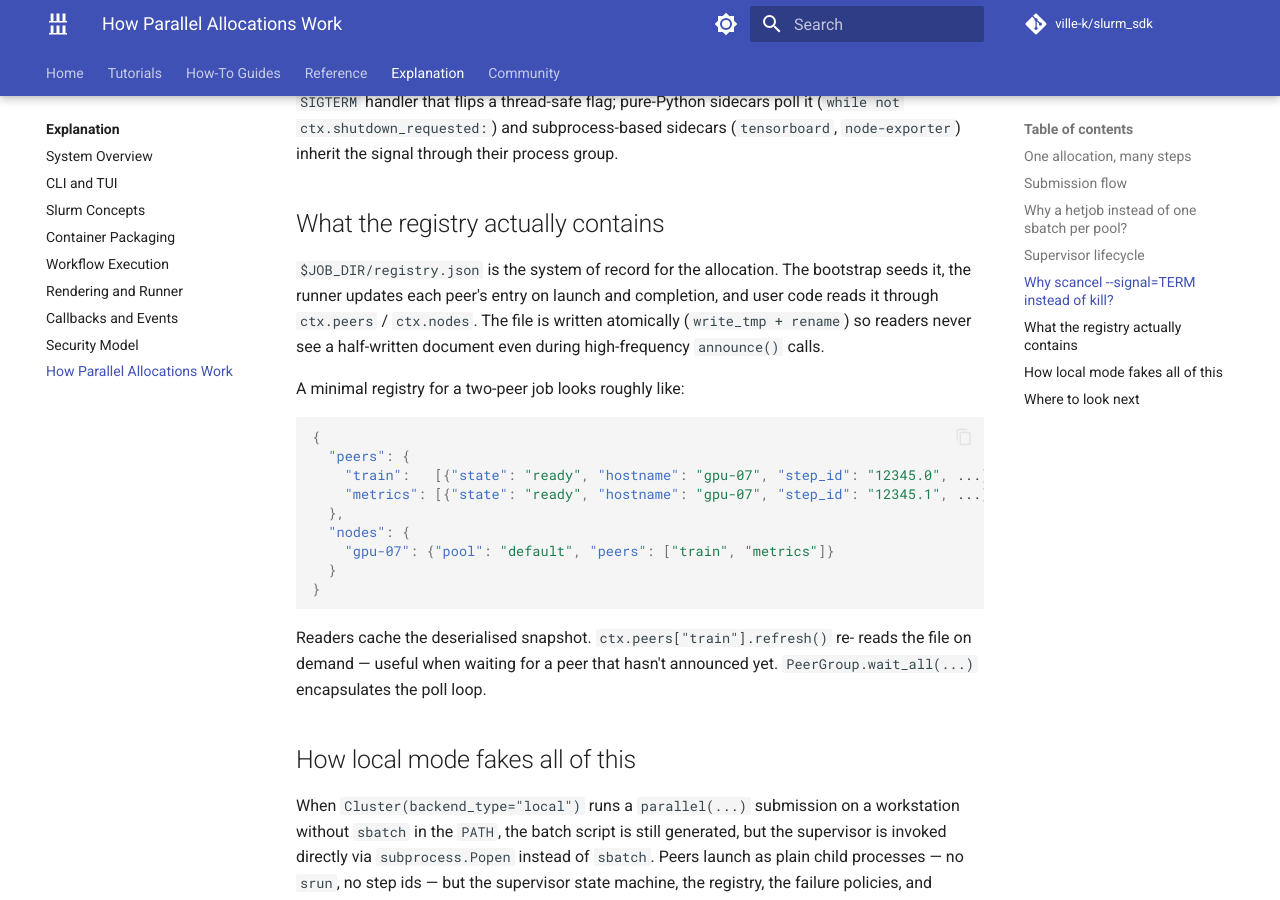
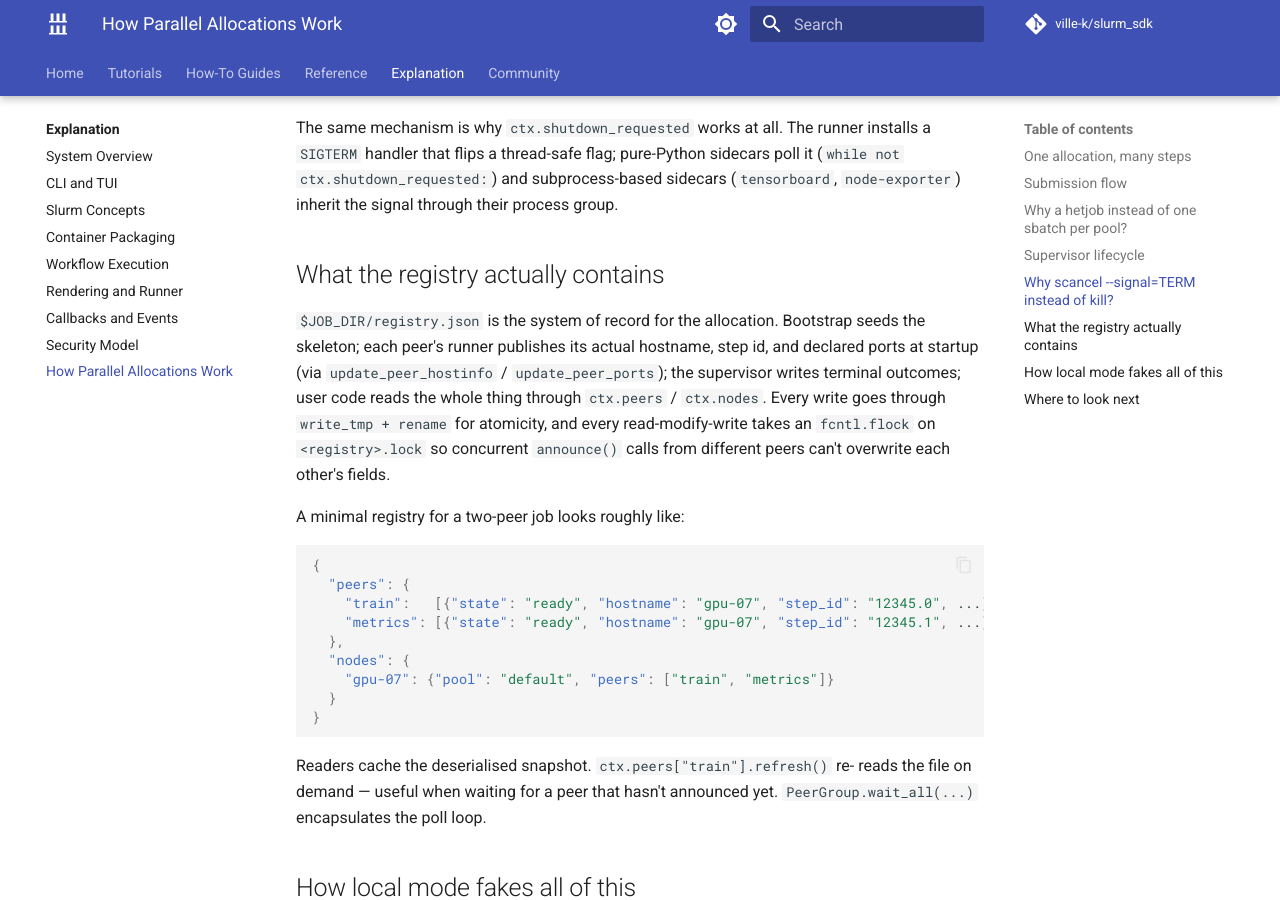
Before and after one commit to ville-k/slurm_sdk, an MkDocs documentation site: the page built from docs/explanation/slurm_allocations.md, in a window 1280 px wide and 900 px high, scrolled down 4505 px. Built offline with MkDocs 1.6.1 and Material for MkDocs 9.7.7, drawn with Linux system fonts in a browser that asks for light colours; comment, search, counter and statistics services are not loaded; some of the changed text lies outside the part shown.

Commit message:
docs(parallel): align service-discovery copy with runtime reality
The service-discovery how-to and the "parallel allocations" explanation
described intended design in a few places where the code did not yet
match:

- "Append-only registry, order does not matter" understated what the
  code now actually guarantees: serialized, last-writer-wins per key
  via ``fcntl.flock``. Updated phrasing to describe the actual
  concurrency model introduced in this branch.
- "Bootstrap seeds hostnames and step ids" was true only for pinned
  peers. Added an explicit line that unpinned peers carry
  ``hostname=""`` until their own runner publishes, plus a pointer to
  ``wait_all(keys=["hostname"])`` for callers that need to block until
  the real hostname is live.
- "Runner updates each peer's entry on launch and completion" is now
  actually true (launch publishes hostname / step id / ports), so the
  sentence stays but the accompanying blurb now covers the full set of
  mutators and mentions the file lock that makes concurrent announces
  safe.

No code changes; docs-only commit aligning the narrative with the
behaviour shipped in the preceding six fix commits.

Co-Authored-By: Claude Opus 4.7 (1M context) <noreply@anthropic.com>

```diff
--- a/docs/explanation/slurm_allocations.md
+++ b/docs/explanation/slurm_allocations.md
@@ -80,8 +80,12 @@ directives into concrete hostnames:
 - Pairs `Pool.node_labels[i]` with `hostnames[i]` in allocation order so
   `on_node="head"` becomes `--nodelist=compute-07`.
 - Topologically sorts the `colocate_with` graph and detects cycles.
-- Writes `$JOB_DIR/registry.json` with one entry per peer replica, every
-  hostname and pool filled in, `state="pending"`.
+- Writes `$JOB_DIR/registry.json` with one entry per peer replica. Pool,
+  component, and hostname list are recorded up front; pinned peers get
+  their hostname written, unpinned peers stay with `hostname=""` and
+  `state="pending"`. Each peer's runner publishes its actual hostname
+  and `SLURM_STEP_ID` at startup (see "What the registry actually
+  contains" below).
 - Serialises per-peer argument pickles so the runner can deserialise
   positional and keyword args when the step starts.
 - Writes `$JOB_DIR/plan.json` — a static snapshot of every `srun` command
@@ -186,11 +190,15 @@ process group.
 
 ## What the registry actually contains
 
-`$JOB_DIR/registry.json` is the system of record for the allocation. The
-bootstrap seeds it, the runner updates each peer's entry on launch and
-completion, and user code reads it through `ctx.peers` / `ctx.nodes`. The
-file is written atomically (`write_tmp + rename`) so readers never see a
-half-written document even during high-frequency `announce()` calls.
+`$JOB_DIR/registry.json` is the system of record for the allocation.
+Bootstrap seeds the skeleton; each peer's runner publishes its actual
+hostname, step id, and declared ports at startup (via
+`update_peer_hostinfo` / `update_peer_ports`); the supervisor writes
+terminal outcomes; user code reads the whole thing through `ctx.peers` /
+`ctx.nodes`. Every write goes through `write_tmp + rename` for
+atomicity, and every read-modify-write takes an `fcntl.flock` on
+`<registry>.lock` so concurrent `announce()` calls from different peers
+can't overwrite each other's fields.
 
 A minimal registry for a two-peer job looks roughly like:
 
```
Also changed, not shown: docs/how-to/service_discovery.md (+13 -5 lines).
